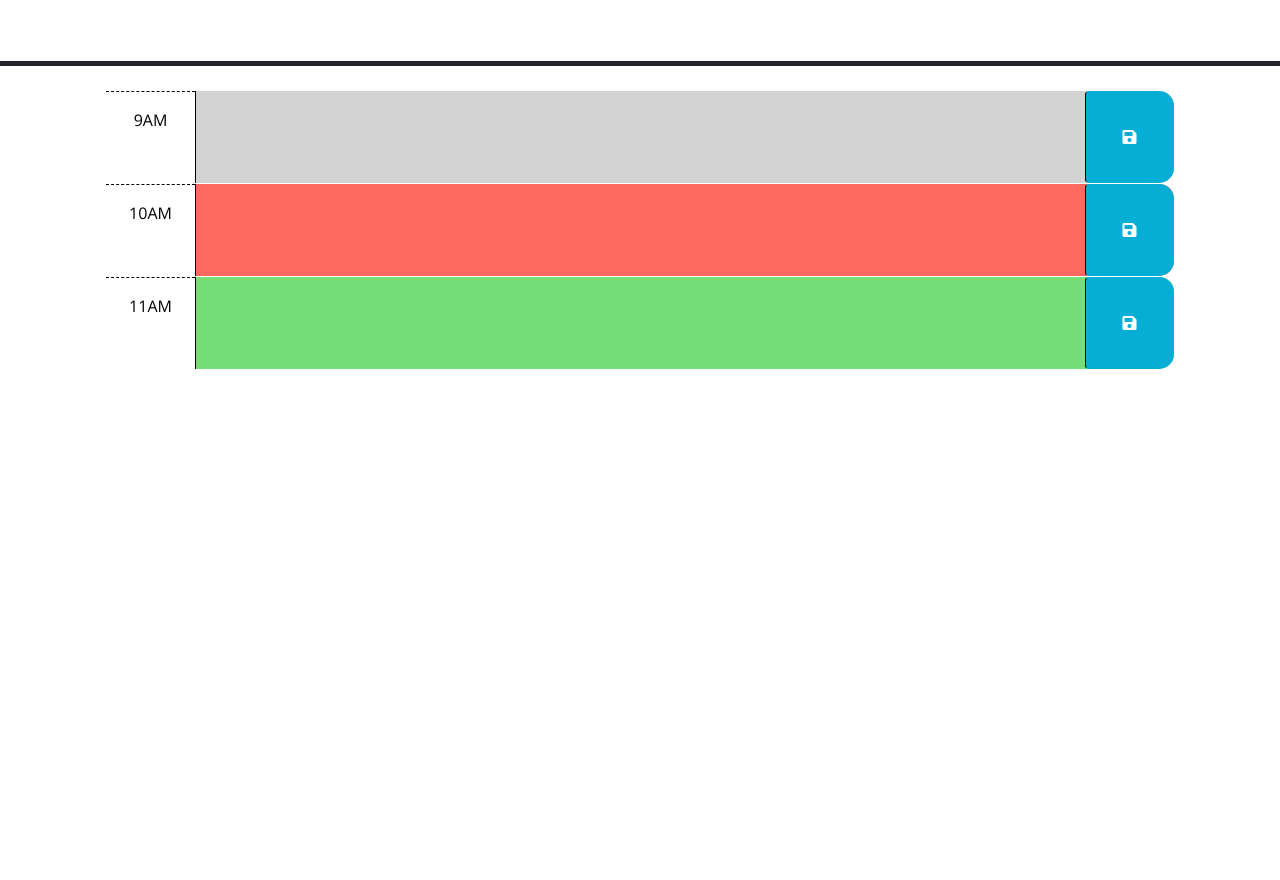
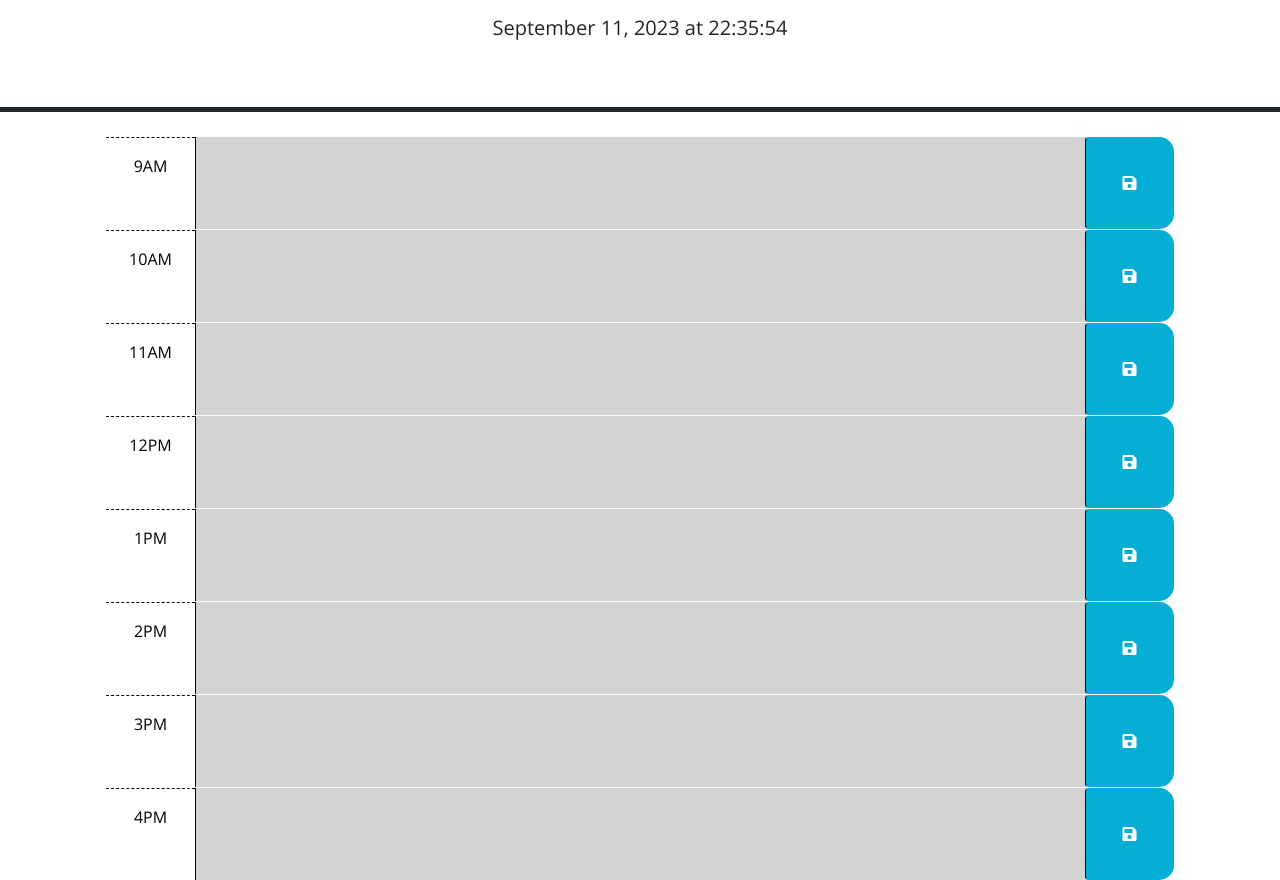
Before and after one commit to hjlee17/05-8-hour-work-day-hourly-scheduler, a plain HTML site: page index.html in a window 1280 px wide. Shown: the part 166-1046 px from the top of the page. Before the commit the page ends 800 px from the top, so only its background shows below. Drawn offline with nearby package versions, Linux system fonts and the light colour scheme; files that its build step writes are made by us from their sources.

Commit message:
js and html revised for all hour blocks to be included, conditional classes based, current time display, save button functionality

```diff
--- a/assets/js/script.js
+++ b/assets/js/script.js
@@ -1,23 +1,46 @@
-// Wrap all code that interacts with the DOM in a call to jQuery to ensure that
-// the code isn't run until the browser has finished rendering all the elements
-// in the html.
-$(function () {
-    // TODO: Add a listener for click events on the save button. This code should
-    // use the id in the containing time-block as a key to save the user input in
-    // local storage. HINT: What does `this` reference in the click listener
-    // function? How can DOM traversal be used to get the "hour-x" id of the
-    // time-block containing the button that was clicked? How might the id be
-    // useful when saving the description in local storage?
-    //
-    // TODO: Add code to apply the past, present, or future class to each time
-    // block by comparing the id to the current hour. HINTS: How can the id
-    // attribute of each time-block be used to conditionally add or remove the
-    // past, present, and future classes? How can Day.js be used to get the
-    // current hour in 24-hour time?
-    //
-    // TODO: Add code to get any user input that was saved in localStorage and set
-    // the values of the corresponding textarea elements. HINT: How can the id
-    // attribute of each time-block be used to do this?
-    //
-    // TODO: Add code to display the current date in the header of the page.
+var currentTimeEl = $('#currentDay');
+
+$(document).ready(function() {
+
+  // handle displaying current time
+  function displayTime() {
+    var rightNow = dayjs().format('MMMM DD, YYYY [at] HH:mm:ss');
+    currentTimeEl.text(rightNow);
+  }
+  displayTime();
+  setInterval(displayTime, 1000);
+
+  var currentHour = dayjs().hour();
+
+  $(".time-block").each(function() {
+    // extracts ## from the hour-## id in each time-block
+    var blockHour = $(this).attr("id").split("-")[1];
+
+    // apply past, present, or future class based on the current hour
+    if (blockHour < currentHour) {
+      $(this).addClass("past");
+    } else if (blockHour == currentHour) {
+      $(this).addClass("present");
+    } else {
+      $(this).addClass("future");
+    }
+
+    var timeBlockId = `hour-${blockHour}`;
+    var saveButton = $(this).find(".saveBtn");
+    var textarea = $(this).find(".description");
+
+    saveButton.on("click", function () {
+      // retrieve input from textarea
+      var plannerInput = textarea.val();
+      // use the time block id as the key to save the input in local storage
+      localStorage.setItem(timeBlockId, plannerInput);
+      // alert('Saved.');
+    });
+
+    var savedData = localStorage.getItem(timeBlockId);
+    if (savedData) {
+      textarea.val(savedData);
+    }
   });
+
+});
--- a/index.html
+++ b/index.html
@@ -18,7 +18,7 @@
       href="https://fonts.googleapis.com/css?family=Open+Sans&display=swap"
       rel="stylesheet"
     />
-    <link rel="stylesheet" href="style.css" />
+    <link rel="stylesheet" href="./assets/css/style.css" />
     <title>Work Day Scheduler</title>
   </head>
 
@@ -29,43 +29,62 @@
       <p id="currentDay" class="lead"></p>
     </header>
     <div class="container-lg px-5">
-      <!-- Use class for "past", "present", and "future" to apply styles to the
-        time-block divs accordingly. The javascript will need to do this by
-        adding/removing these classes on each div by comparing the hour in the
-        id to the current hour. The html provided below is meant to be an example
-        demonstrating how the css provided can be leveraged to create the
-        desired layout and colors. The html below should be removed or updated
-        in the finished product. Remember to delete this comment once the
-        code is implemented.
-        -->
-
-      <!-- Example of a past time block. The "past" class adds a gray background color. -->
-      <div id="hour-9" class="row time-block past">
+      <div id="hour-9" class="row time-block">
         <div class="col-2 col-md-1 hour text-center py-3">9AM</div>
         <textarea class="col-8 col-md-10 description" rows="3"> </textarea>
         <button class="btn saveBtn col-2 col-md-1" aria-label="save">
           <i class="fas fa-save" aria-hidden="true"></i>
         </button>
       </div>
-
-      <!-- Example of a a present time block. The "present" class adds a red background color. -->
-      <div id="hour-10" class="row time-block present">
+      <div id="hour-10" class="row time-block">
         <div class="col-2 col-md-1 hour text-center py-3">10AM</div>
         <textarea class="col-8 col-md-10 description" rows="3"> </textarea>
         <button class="btn saveBtn col-2 col-md-1" aria-label="save">
           <i class="fas fa-save" aria-hidden="true"></i>
         </button>
       </div>
-
-      <!-- Example of a future time block. The "future" class adds a green background color. -->
-      <div id="hour-11" class="row time-block future">
+      <div id="hour-11" class="row time-block">
         <div class="col-2 col-md-1 hour text-center py-3">11AM</div>
         <textarea class="col-8 col-md-10 description" rows="3"> </textarea>
         <button class="btn saveBtn col-2 col-md-1" aria-label="save">
           <i class="fas fa-save" aria-hidden="true"></i>
         </button>
       </div>
-
+      <div id="hour-12" class="row time-block">
+        <div class="col-2 col-md-1 hour text-center py-3">12PM</div>
+        <textarea class="col-8 col-md-10 description" rows="3"> </textarea>
+        <button class="btn saveBtn col-2 col-md-1" aria-label="save">
+          <i class="fas fa-save" aria-hidden="true"></i>
+        </button>
+      </div>
+      <div id="hour-13" class="row time-block">
+        <div class="col-2 col-md-1 hour text-center py-3">1PM</div>
+        <textarea class="col-8 col-md-10 description" rows="3"> </textarea>
+        <button class="btn saveBtn col-2 col-md-1" aria-label="save">
+          <i class="fas fa-save" aria-hidden="true"></i>
+        </button>
+      </div>
+      <div id="hour-14" class="row time-block">
+        <div class="col-2 col-md-1 hour text-center py-3">2PM</div>
+        <textarea class="col-8 col-md-10 description" rows="3"> </textarea>
+        <button class="btn saveBtn col-2 col-md-1" aria-label="save">
+          <i class="fas fa-save" aria-hidden="true"></i>
+        </button>
+      </div>
+      <div id="hour-15" class="row time-block">
+        <div class="col-2 col-md-1 hour text-center py-3">3PM</div>
+        <textarea class="col-8 col-md-10 description" rows="3"> </textarea>
+        <button class="btn saveBtn col-2 col-md-1" aria-label="save">
+          <i class="fas fa-save" aria-hidden="true"></i>
+        </button>
+      </div>
+      <div id="hour-16" class="row time-block">
+        <div class="col-2 col-md-1 hour text-center py-3">4PM</div>
+        <textarea class="col-8 col-md-10 description" rows="3"> </textarea>
+        <button class="btn saveBtn col-2 col-md-1" aria-label="save">
+          <i class="fas fa-save" aria-hidden="true"></i>
+        </button>
+      </div>
     <script src="https://code.jquery.com/jquery-3.4.1.min.js"></script>
     <script
       src="https://cdn.jsdelivr.net/npm/dayjs@1.11.3/dayjs.min.js"
@@ -73,6 +92,6 @@
       crossorigin="anonymous"
     ></script>
 
-    <script src="script.js"></script>
+    <script src="./assets/js/script.js"></script>
   </body>
 </html>
```
